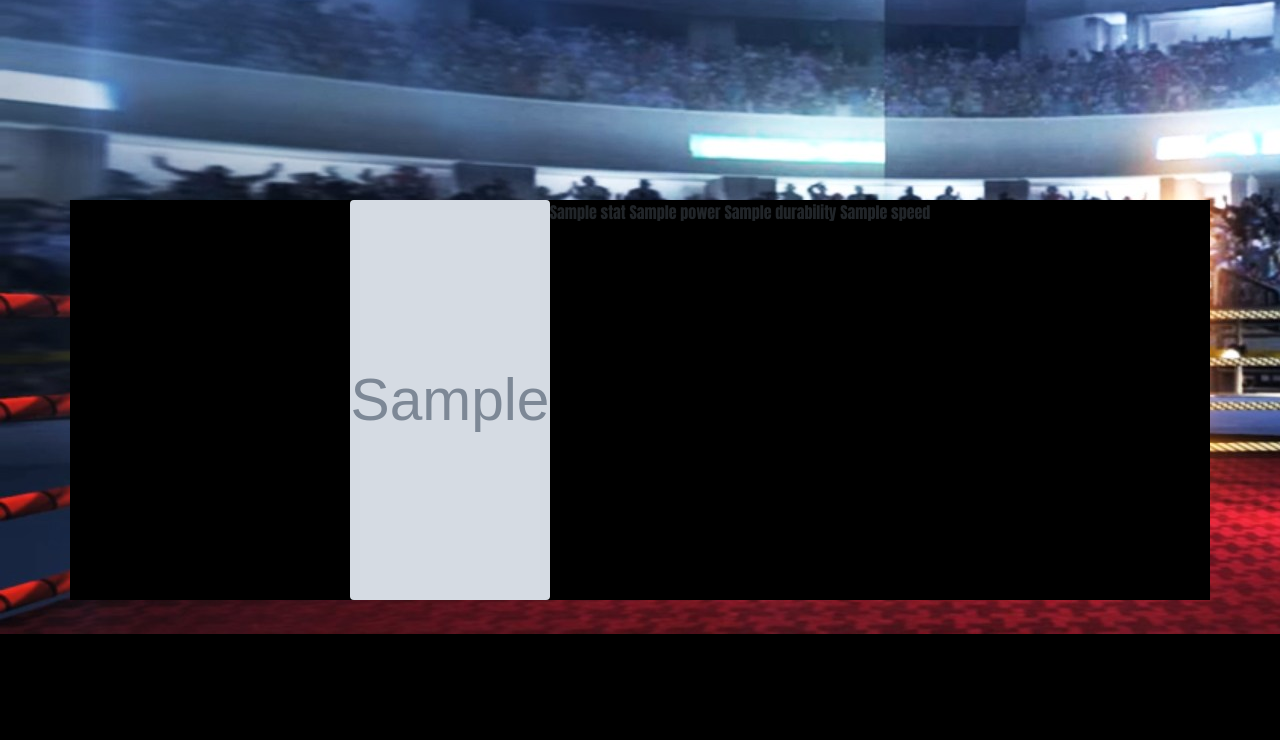
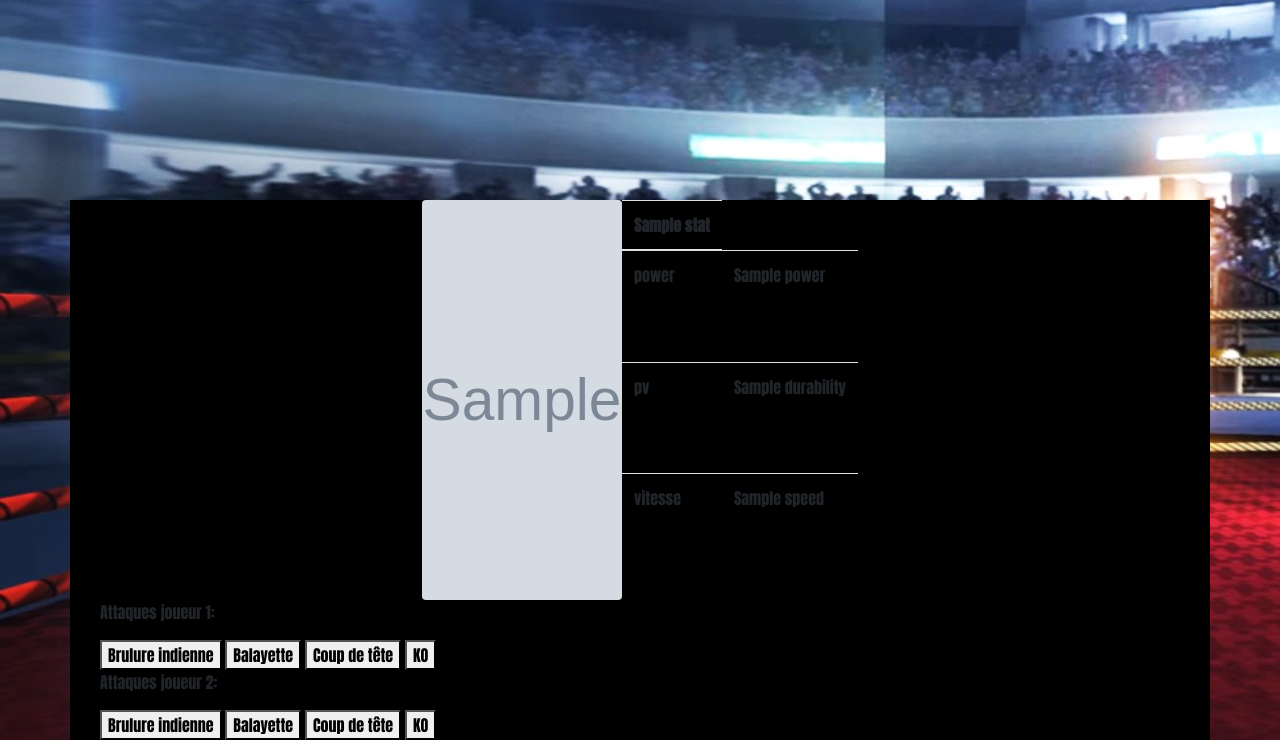
Before and after one commit to Laiah/wild_justice, a PHP site: template src/View/Characters/combat.html.twig in a window 1280 px wide. Shown: the part 166-906 px from the top of the page. Before the commit the page ends 800 px from the top, so only its background shows below. Run offline with PHP 8.4, Linux system fonts and the light colour scheme; the template is opened without the code that fills it: most values are stand-ins (such as "Sample title", 1, 10 or a date in 2020); grey boxes marked "Sample" are stand-in pictures; some libraries are stand-ins or nearby versions.

Commit message:
Ajout modales

```diff
--- /dev/null
+++ b/public/session.php
@@ -0,0 +1,4 @@
+<?php
+session_start();
+echo 'bla';
+?>
--- a/src/Controller/CharacterController.php
+++ b/src/Controller/CharacterController.php
@@ -30,8 +30,6 @@ class CharacterController extends AbstractController
             $stats[$key]['durability'] = $value['powerstats']['durability'];
             $stats[$key]['speed'] = $value['powerstats']['speed'];
             $images[] = $value['images']['lg'];
-
-
         }
 
         return $this->twig->render('Characters/combat.html.twig', ['stats' => $stats, 'images' => $images]);
--- a/src/View/Characters/combat.html.twig
+++ b/src/View/Characters/combat.html.twig
@@ -1,3 +1,4 @@
+
 {% extends 'layout.html.twig' %}
 
 {% block content %}
@@ -23,14 +24,122 @@
                 <img src="{{ image }}" class="blue mx-auto rounded d-flex justify-content-start" alt="...">
                 {% endfor %}
                 {% for stat in stats %}
-                    <p>{{ stat.name }}
-                    {{ stat.power }}
-                    {{ stat.durability }}
-                    {{ stat.speed }}
-                </p>
+                    <table class="table col">
+                        <thead>
+                            <th>{{ stat.name }}</th>
+                        </thead>
+                        <tbody>
+                            <tr>
+                                <td>power</td>
+                                <td>{{ stat.power }}</td>
+                            </tr>
+
+                            <tr>
+                                <td>pv</td>
+                                <td>{{ stat.durability }}</td>
+                            </tr>
+
+                            <tr>
+                                <td>vitesse</td>
+                                <td>{{ stat.speed }}</td>
+                            </tr>
+                        </tbody>
+                    </table>
                 {% endfor %}
+
+            </div>
+        </div>
+    </div>
+    <div class="container">
+
+        <div class="col">
+            <p>Attaques joueur 1:</p>
+            <button name="brulureP1" type="button" data-toggle="modal" data-target="#brulureP1">Brulure indienne</button>
+            <div id="brulureP1" class="modal fade" tabindex="-1" role="dialog" aria-labelledby="brulureP1" aria-hidden="true">
+                <div class="modal-dialog" role="document">
+                    <div class="modal-content">
+                        <div class="modal-body">
+                            <p>Le joueur 2 a perdu 3pv</p>
+                        </div>
+                    </div>
+                </div>
+            </div>
+            <button name="balayetteP1" type="button" data-toggle="modal" data-target="#balayetteP1">Balayette</button>
+            <div id="balayetteP1" class="modal fade" tabindex="-1" role="dialog" aria-labelledby="balayetteP1" aria-hidden="true">
+                <div class="modal-dialog" role="document">
+                    <div class="modal-content">
+                        <div class="modal-body">
+                            <p>Le joueur 2 a perdu 5pv</p>
+                        </div>
+                    </div>
+                </div>
+            </div>
+            <button name="coupteteP1" type="button" data-toggle="modal" data-target="#coupteteP1">Coup de tête</button>
+            <div id="coupteteP1" class="modal fade" tabindex="-1" role="dialog" aria-labelledby="coupteteP1" aria-hidden="true">
+                <div class="modal-dialog" role="document">
+                    <div class="modal-content">
+                        <div class="modal-body">
+                            <p>Le joueur 2 a perdu 7pv</p>
+                        </div>
+                    </div>
+                </div>
+            </div>
+            <button name="koP1" type="button" data-toggle="modal" data-target="#koP1">KO</button>
+            <div id="koP1" class="modal fade" tabindex="-1" role="dialog" aria-labelledby="koP1" aria-hidden="true">
+                <div class="modal-dialog" role="document">
+                    <div class="modal-content">
+                        <div class="modal-body">
+                            <p>Le joueur 2 est KO !!</p>
+                        </div>
+                    </div>
+                </div>
+            </div>
+        </div>
+        <div class="col">
+            <p>Attaques joueur 2:</p>
+            <button name="brulureP2" type="button" data-toggle="modal" data-target="#brulureP2">Brulure indienne</button>
+            <div id="brulureP2" class="modal fade" tabindex="-1" role="dialog" aria-labelledby="brulureP2" aria-hidden="true">
+                <div class="modal-dialog" role="document">
+                    <div class="modal-content">
+                        <div class="modal-body">
+                            <p>Le joueur 1 a perdu 3pv</p>
+                        </div>
+                    </div>
+                </div>
+            </div>
+            <button name="balayetteP2" type="button" data-toggle="modal" data-target="#balayetteP2">Balayette</button>
+            <div id="balayetteP2" class="modal fade" tabindex="-1" role="dialog" aria-labelledby="balayetteP1" aria-hidden="true">
+                <div class="modal-dialog" role="document">
+                    <div class="modal-content">
+                        <div class="modal-body">
+                            <p>Le joueur 1 a perdu 5pv</p>
+                        </div>
+                    </div>
+                </div>
+            </div>
+            <button name="coupteteP2" type="button" data-toggle="modal" data-target="#coupteteP2">Coup de tête</button>
+            <div id="coupteteP2" class="modal fade" tabindex="-1" role="dialog" aria-labelledby="coupteteP1" aria-hidden="true">
+                <div class="modal-dialog" role="document">
+                    <div class="modal-content">
+                        <div class="modal-body">
+                            <p>Le joueur 1 a perdu 7pv</p>
+                        </div>
+                    </div>
+                </div>
+            </div>
+            <button name="koP2" type="button" data-toggle="modal" data-target="#koP2">KO</button>
+            <div id="koP2" class="modal fade" tabindex="-1" role="dialog" aria-labelledby="koP2" aria-hidden="true">
+                <div class="modal-dialog" role="document">
+                    <div class="modal-content">
+                        <div class="modal-body">
+                            <p>Le joueur 1 est KO !!</p>
+                        </div>
+                    </div>
+                </div>
             </div>
         </div>
 
+    </div>
+
    </body>
 {% endblock %}
```
